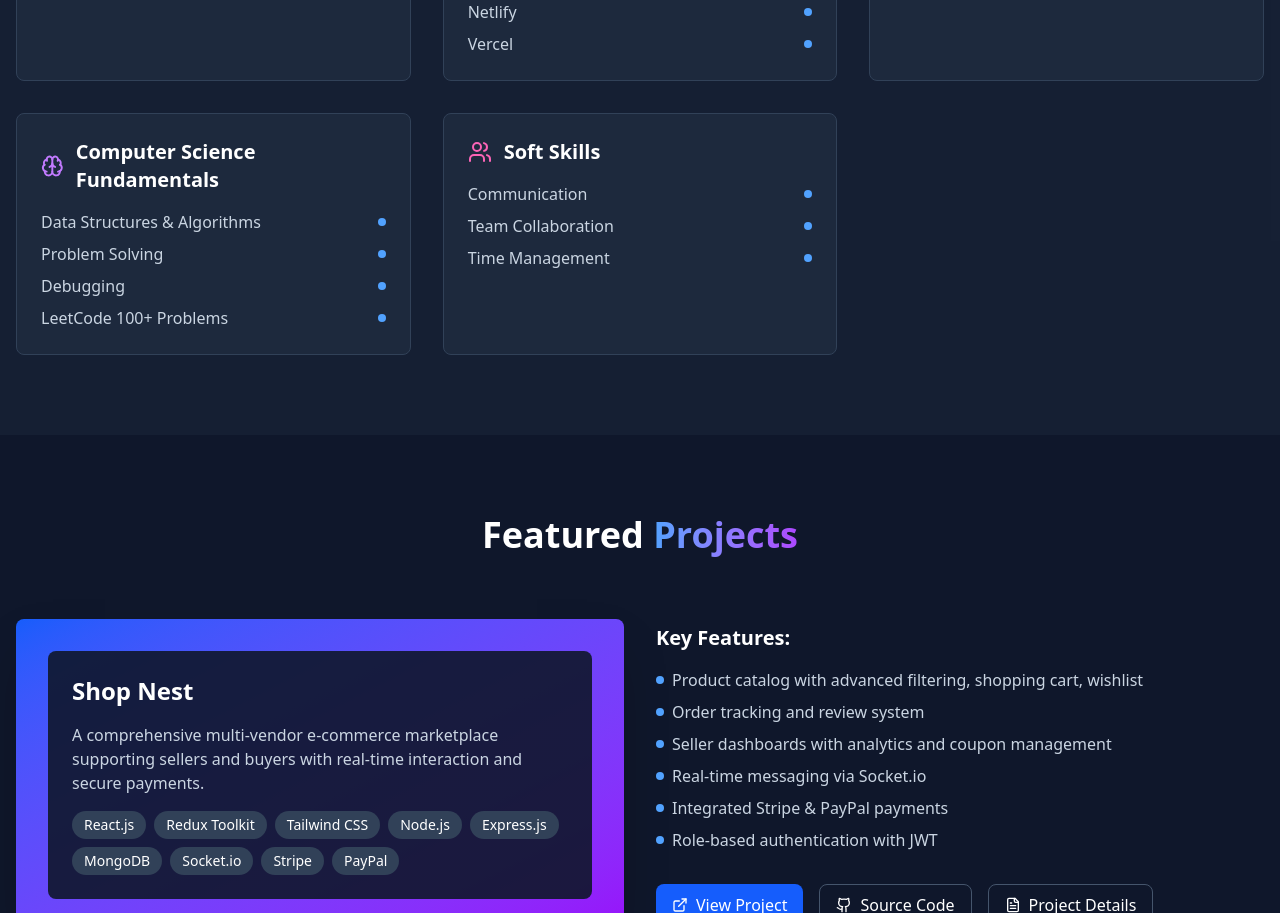
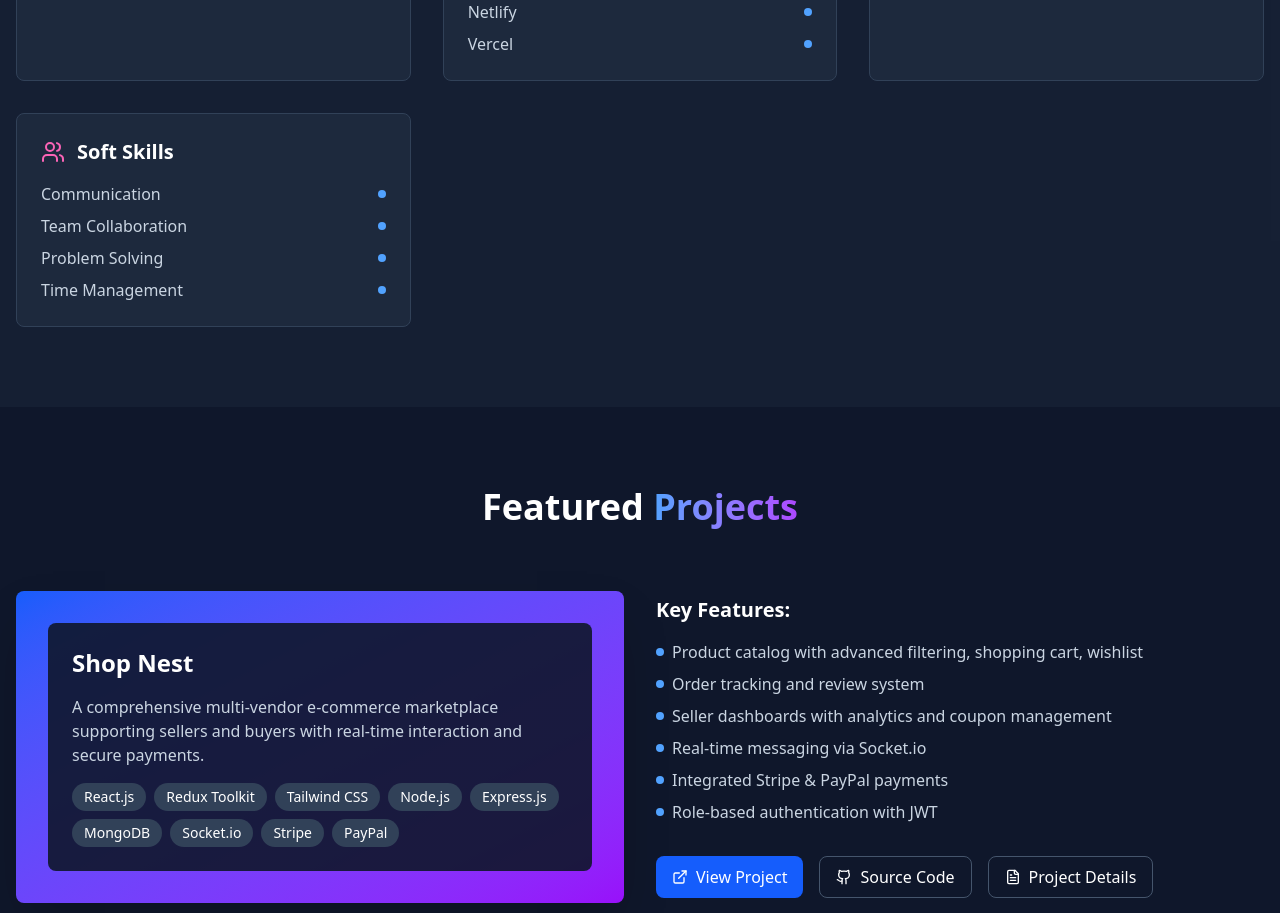
Before and after one commit to Anasyaseen92/MyPorfolio, a React (Vite) app: page / in a window 1280 px wide. Shown: the part 2300-3213 px from the top of the page. Built offline with nearby package versions, Linux system fonts and the light colour scheme.

Commit message:
updated skills

```diff
--- a/src/skillsData/skills.js
+++ b/src/skillsData/skills.js
@@ -36,15 +36,10 @@ const skills = {
     "Stripe",
     "PayPal"
   ],
-  "Computer Science Fundamentals": [
-    "Data Structures & Algorithms",
-    "Problem Solving",
-    "Debugging",
-    "LeetCode 100+ Problems"
-  ],
   "Soft Skills": [
     "Communication",
     "Team Collaboration",
+    "Problem Solving",
     "Time Management"
   ]
 };
```
